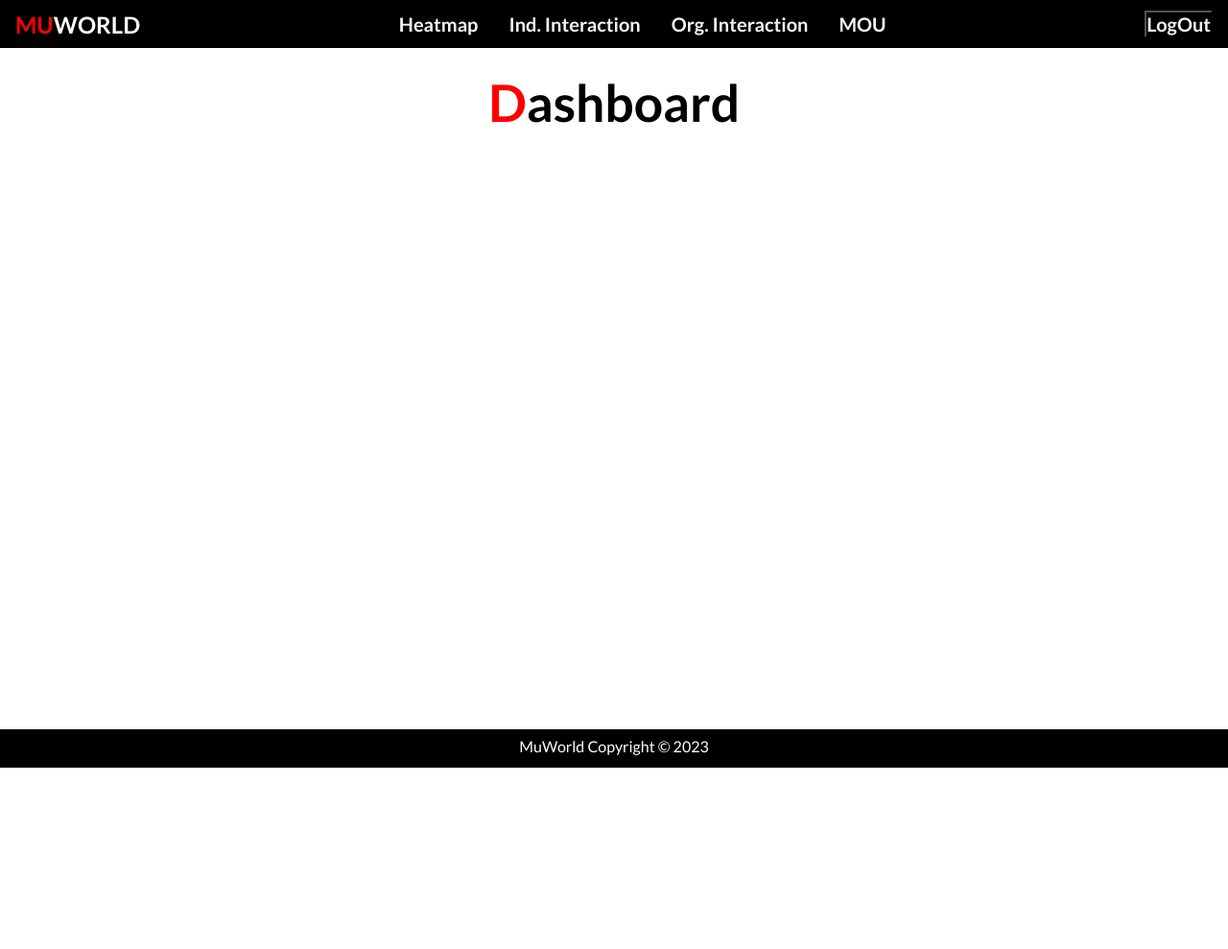
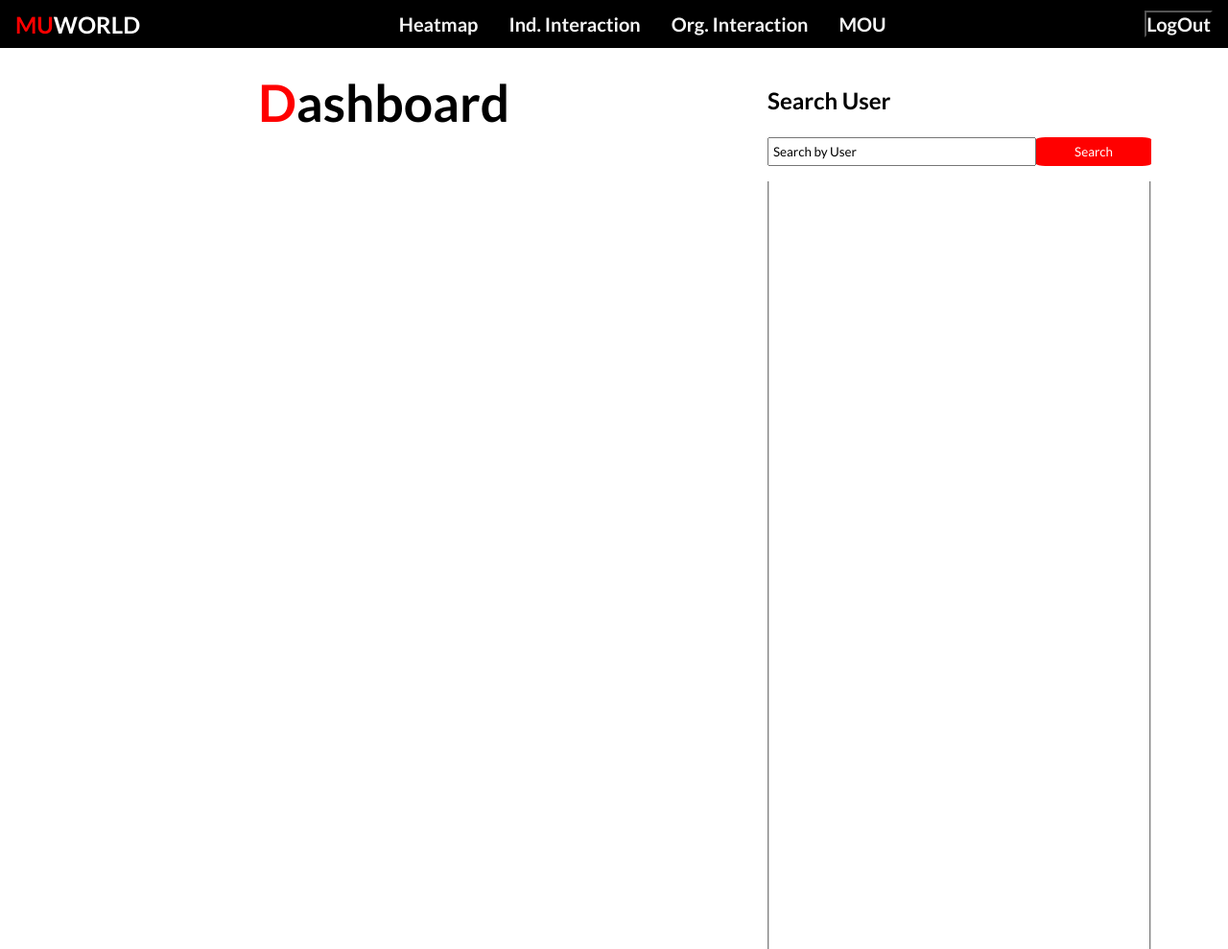
Before and after one commit to agengwan96/FT6, a plain HTML site: page pages/dashboard.html in a window 1280 px wide. Shown: the top 989 px of the page at 96% size. Before the commit the page ends 800 px from the top, so only its background shows below. Drawn offline with Linux system fonts and the light colour scheme; files whose address does not match are found by name.

Commit message:
added search user bar and styling

```diff
--- a/pages/dashboard.html
+++ b/pages/dashboard.html
@@ -37,9 +37,19 @@
         <button class="logout">LogOut</button>
       </div>
     </nav>
+    <div class="dashboard--wrapper">
     <section id="dashboard">
       <h1 class="sub__title"><span class="red">D</span>ashboard</h1>
     </section>
+    <section id="user__search">
+      <h2 class="user__search--title">Search User</h2>
+      <form class="user__search--form">
+        <input class="user__search--input" value="Search by User">
+        <button class="user__search--btn">Search</button>
+      </form>
+      <fieldset class="user__search--results"></fieldset>
+    </section>
+    </div>
     <footer>
       <p class="footer__text">MuWorld Copyright &#169; 2023</p>
     </footer>
--- a/style.css
+++ b/style.css
@@ -142,6 +142,62 @@ input{
   border-radius: 10%;
 }
 
+/*
+  Dashboard
+*/
+
+.dashboard--wrapper{
+  display: flex;
+  flex-wrap: wrap;
+  max-width: 1000px;
+}
+
+#dashboard{
+  width: 80%;
+}
+
+#user__search{
+  padding: 16px 0;
+  width: 20%;
+}
+
+.user__search--form{
+  flex-direction: row;
+  margin-bottom: 0;
+  padding-bottom: 0;
+}
+
+.user__search--title{
+  text-align: left;
+}
+
+.user__search--input{
+  width: 70%;
+  height: 30px;
+}
+
+.user__search--btn{
+  width: 30%;
+  height: 30px;
+  background-color: red;
+  color: white;
+  border: none;
+  border-radius: 8%;
+}
+
+.user__search--results{
+  border-color: lightgray;
+  border-top: none;
+  border-bottom: none;
+  width: 400px;
+  height: 100vh;
+
+}
+
+/*
+  Footer
+*/
+
 footer{
   bootom: 0;
   background-color: black;
```
